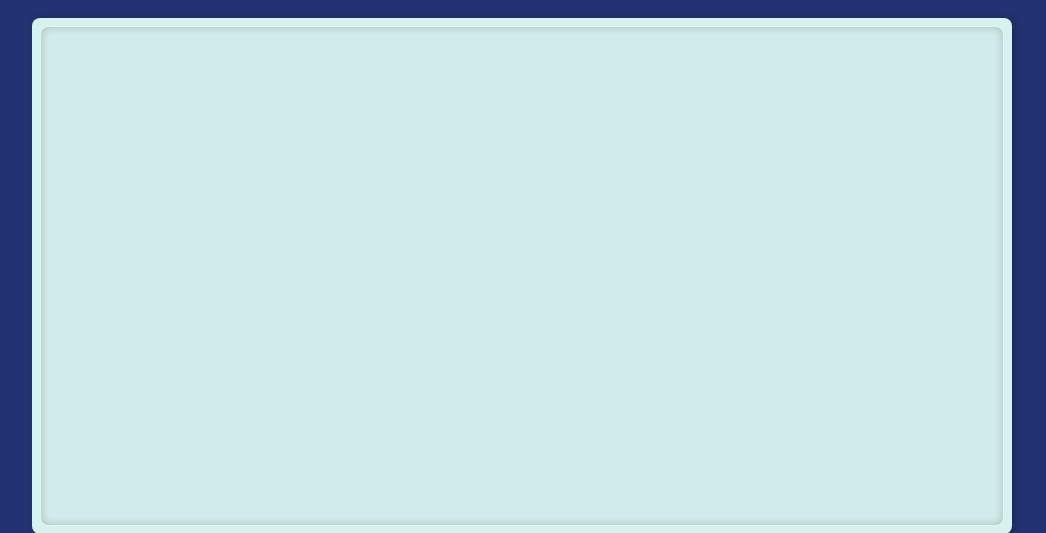
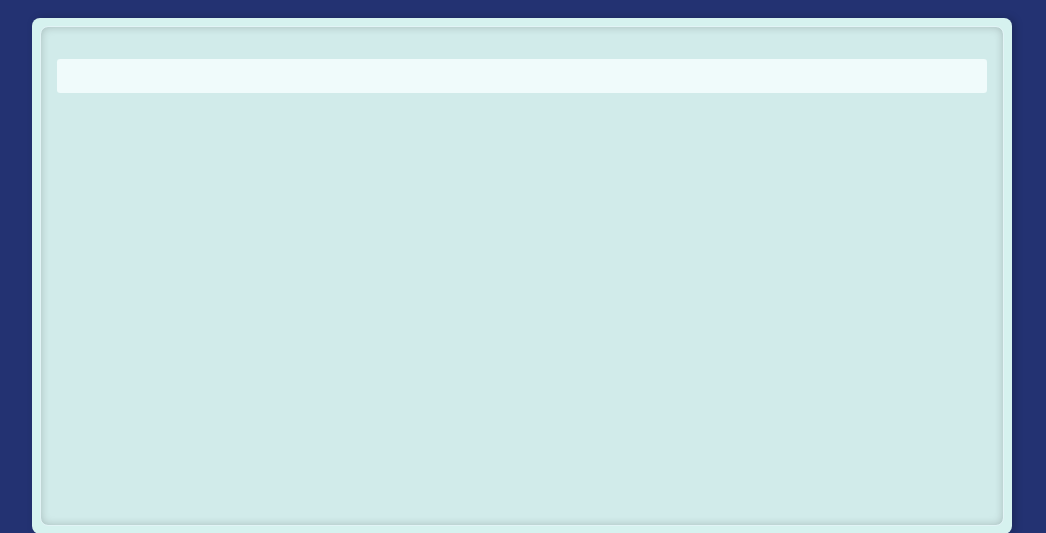
Before and after one commit to pombreda/pythea-levi, a Django app: template templates/main.html in a window 1280 px wide. Shown: the part 87-620 px from the top of the page, without its empty margins (118-1164 px from the left). Run offline with Django 3.2, Linux system fonts and the light colour scheme; the template is opened without the code that fills it, so the values that code supplies are empty.

Commit message:
Permanently added application status bar to main template

```diff
--- a/templates/main.html
+++ b/templates/main.html
@@ -58,25 +58,12 @@
 			</form>
 		</header>
 		<section class="content">
-			<!-- ul class="tabs" id="tabs">
-				<li class="active"><a href="">Schuldendossier</a></li>
-				<li><a href="">Mijn gegevens</a></li>
-			</ul -->
 			<div class="content-wrapper">
 				<div class="content-inner">
+					<p id="appstatus" class="appstatus">&nbsp;</p>
 					<div id="content"></div>
 				</div>
 			</div>
-<!--	<ul class="tabset">
-		<li class="active">
-			<h2>Mijn dossier</h2>
-			<div id="content"></div>
-		</li>
-		<li>
-			<h2>Mijn dossier</h2>
-			<div id="content"></div>
-		</li>
-	</ul> -->
 		</section>
 	</div>
 	<div id="popup" class="popup">
```
